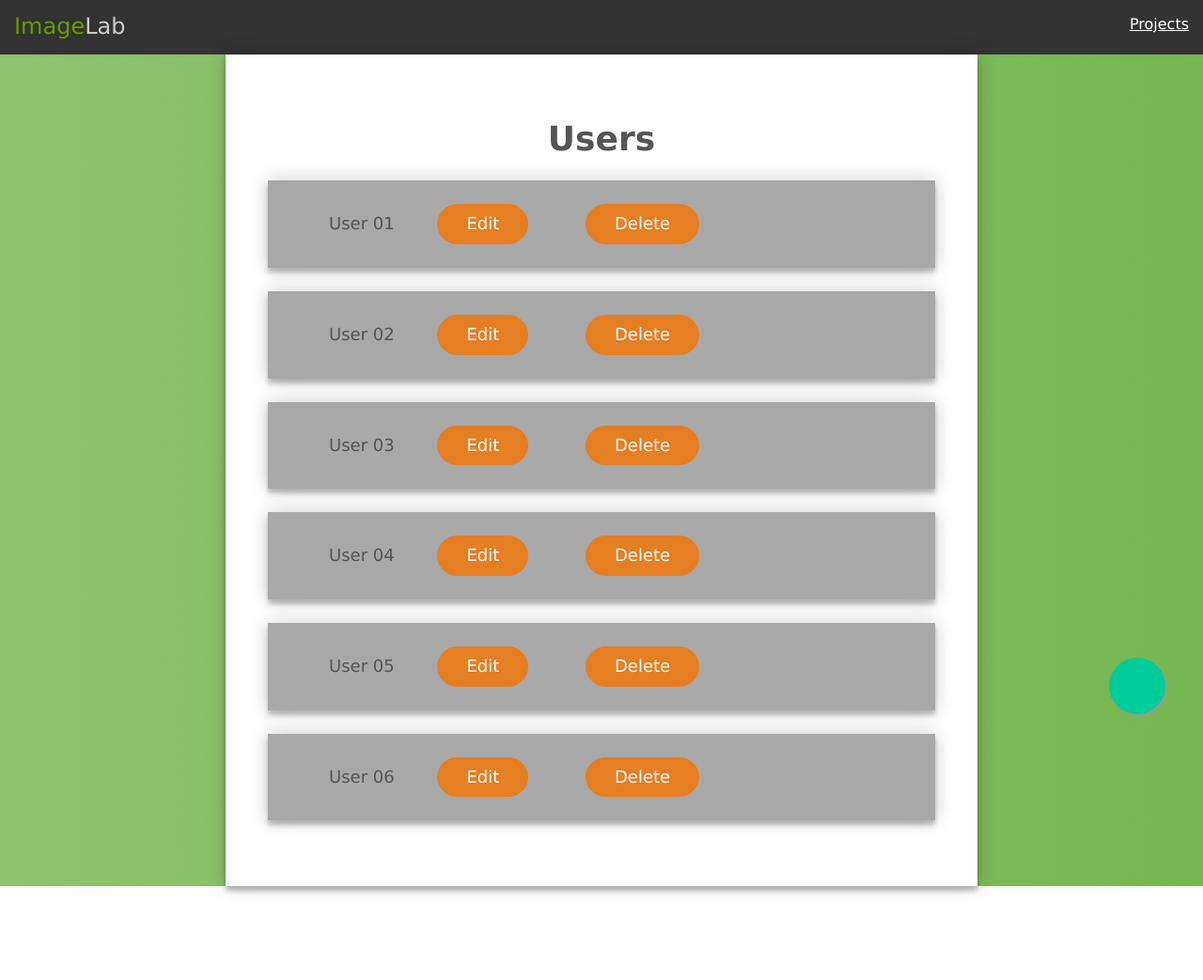
After one commit to BhagyaAmarasinghe/ImageLab, a Flask app: page /user_manager in a window 1280 px wide. The commit adds this page. Shown: the whole page at 94% size. Run offline with Flask 2, Linux system fonts and the light colour scheme; some libraries are stand-ins or nearby versions.

Commit message:
Added project_manager and user_management

```diff
--- a/src/app.py
+++ b/src/app.py
@@ -45,5 +45,13 @@ def register_user():
 
     return render_template("profile.html", email=session['email'])
 
+@app.route('/user_manager')
+def user_manager_template():
+    return render_template('user_manager.html')
+
+@app.route('/project_manager')
+def project_manager_template():
+    return render_template('project_manager.html')
+
 if __name__ == '__main__':
     app.run(port=4995, debug=True)
--- a/src/static/css/style.css
+++ b/src/static/css/style.css
@@ -33,7 +33,7 @@ html{
   position: relative;
   z-index: 1;
   background: #FFFFFF;
-  max-width: 360px;
+  max-width: 800px;
   margin: 0 auto 100px;
   padding: 45px;
   text-align: center;
@@ -122,4 +122,282 @@ body {
   font-family: "Roboto", sans-serif;
   -webkit-font-smoothing: antialiased;
   -moz-osx-font-smoothing: grayscale;
+
+    font-family:Verdana, Geneva, sans-serif;
+	font-size:18px;
+	background-color:#CCC;
+
 }
+
+
+
+/*-----------------------------------*/
+/* User Manager */
+/*-----------------------------------*/
+.user-list {
+    float: left;
+    list-style: none;
+    align-content: center;
+}
+
+.user-list li {
+
+    display: inline-block;
+    margin-left: 40px;
+}
+
+
+.section-usercreation {
+ margin-bottom: 10px;
+ align-content: center;
+ position: relative;
+  z-index: 1;
+  background: #a8a8a8;
+  max-width: 800px;
+  margin: 0 auto 25px;
+  padding: 25px;
+  text-align: center;
+  box-shadow: 0 0 20px 0 rgba(0, 0, 0, 0.2), 0 5px 5px 0 rgba(0, 0, 0, 0.24);
+}
+}
+
+
+
+.user-form {
+    align-content: center ;
+    border: 1px solid black;
+    width: 700;
+    height: 300;
+    overflow: scroll;
+    margin-bottom: 10px;
+}
+
+
+/*------ BUTTONS -------*/
+
+.btn:link,
+.btn:visited,
+input[type=submit] {
+
+
+    display: inline-block;
+    padding: 10px 30px;
+    font-weight: 300;
+    text-decoration: none;
+    border-radius: 200px;
+    -webkit-transition: background-color 0.2s, border 0.2s, color 0.2s;
+    transition: background-color 0.2s, border 0.2s, color 0.2s;
+
+}
+
+
+.btn-full:link,
+.btn-full:visited,
+input[type=submit] {
+
+    background-color: #e67e22;
+    border: 1px solid #e67e22;
+    color: #fff;
+    margin-right: 15px;
+
+}
+
+.btn-ghost:link,
+.btn-ghost:visited {
+
+    border: 1px solid #e67e22; /* border of button ghost */
+    color: #e67e22;
+}
+
+.btn:hover,
+.btn:active,
+input[type=submit]:hover,
+input[type=submit]:active {
+    background-color: #cf6d17;
+
+}
+
+.btn-full:hover,
+.btn-full:active {
+    border: 1px solid #cf6d17;
+
+}
+
+.btn-ghost:hover,
+.btn-ghost:active {
+
+    border: 1px solid #cf6d17; /* border of button ghost */
+    color: #fff;
+}
+.btn-floating {
+    float: right
+}
+
+
+
+
+
+.user_heading_list {
+
+}
+
+.user_headinglist {
+     float: left;
+    list-style: none;
+    align-content: center;
+}
+
+/*------ float button -------*/
+
+.float{
+	position:fixed;
+	width:60px;
+	height:60px;
+	bottom:40px;
+	right:40px;
+	background-color:#0C9;
+	color:#FFF;
+	border-radius:50px;
+	text-align:center;
+	box-shadow: 2px 2px 3px #999;
+}
+
+.my-float{
+	margin-top:22px;
+}
+
+
+
+/*-----------------------------------*/
+/* Project Manager */
+/*-----------------------------------*/
+.project-list {
+    float: left;
+    list-style: none;
+    align-content: center;
+}
+
+.project-list li {
+
+    display: inline-block;
+    margin-left: 40px;
+}
+
+
+.section-projectcreation {
+ margin-bottom: 10px;
+ align-content: center;
+ position: relative;
+  z-index: 1;
+  background: #a8a8a8;
+  max-width: 800px;
+  margin: 0 auto 25px;
+  padding: 25px;
+  text-align: center;
+  box-shadow: 0 0 20px 0 rgba(0, 0, 0, 0.2), 0 5px 5px 0 rgba(0, 0, 0, 0.24);
+}
+
+
+
+
+.uers-form {
+    align-content: center ;
+    border: 1px solid black;
+    width: 700;
+    height: 300;
+    overflow: scroll;
+    margin-bottom: 10px;
+}
+
+
+/*------ BUTTONS -------*/
+
+.btn:link,
+.btn:visited,
+input[type=submit] {
+
+
+    display: inline-block;
+    padding: 10px 30px;
+    font-weight: 300;
+    text-decoration: none;
+    border-radius: 200px;
+    -webkit-transition: background-color 0.2s, border 0.2s, color 0.2s;
+    transition: background-color 0.2s, border 0.2s, color 0.2s;
+
+}
+
+
+.btn-full:link,
+.btn-full:visited,
+input[type=submit] {
+
+    background-color: #e67e22;
+    border: 1px solid #e67e22;
+    color: #fff;
+    margin-right: 15px;
+
+}
+
+.btn-ghost:link,
+.btn-ghost:visited {
+
+    border: 1px solid #e67e22; /* border of button ghost */
+    color: #e67e22;
+}
+
+.btn:hover,
+.btn:active,
+input[type=submit]:hover,
+input[type=submit]:active {
+    background-color: #cf6d17;
+
+}
+
+.btn-full:hover,
+.btn-full:active {
+    border: 1px solid #cf6d17;
+
+}
+
+.btn-ghost:hover,
+.btn-ghost:active {
+
+    border: 1px solid #cf6d17; /* border of button ghost */
+    color: #fff;
+}
+.btn-floating {
+    float: right
+}
+
+
+
+
+
+.user_heading_list {
+
+}
+
+.user_headinglist {
+     float: left;
+    list-style: none;
+    align-content: center;
+}
+/*------ float button -------*/
+
+.float{
+	position:fixed;
+	width:60px;
+	height:60px;
+	bottom:40px;
+	right:40px;
+	background-color:#0C9;
+	color:#FFF;
+	border-radius:50px;
+	text-align:center;
+	box-shadow: 2px 2px 3px #999;
+}
+
+.my-float{
+	margin-top:22px;
+}
--- a/src/templates/base.html
+++ b/src/templates/base.html
@@ -7,6 +7,7 @@
     <link rel="stylesheet" type="text/css" href="{{ url_for('static', filename='css/grid.css') }}"/>
     <link rel="stylesheet" type="text/css" href="{{ url_for('static', filename='css/style.css') }}"/>
     <link href="https://fonts.googleapis.com/css?family=Lato:100,300,300i,400" rel="stylesheet"/>
+    <link href="https://unpkg.com/ionicons@4.2.0/dist/css/ionicons.min.css" rel="stylesheet">
 </head>
 <body>
 {% block content %}
--- /dev/null
+++ b/src/templates/user_manager.html
@@ -0,0 +1,97 @@
+{% extends "base.html" %}
+{% block content %}
+  <header style="width:100%;background-color:#333;">
+      <div style="float:left;padding:15px;">
+          <a href="#" title="androidcss" rel="home" style="font-size:24px;text-decoration:none;color:#FFF;"><span style="color:#690">Image</span><span style="color:#CCC">Lab</span></a>
+      </div>
+      <div style="float:right;padding:15px;">
+          <a href="#" style="color:#FFF;font-size:16px;">Projects</a>
+      </div>
+      <div style="clear:both;"></div>
+  </header>
+
+    <div class="form">
+
+            <div class="user-heading">
+                <h1>Users</h1>
+            </div>
+
+            <div class="user-form " >
+
+            <section class="section-usercreation">
+                <div class="row">
+
+                    <ul class="user-list">
+                        <li>User 01</li>
+                        <li><a class="btn btn-full" href="#" > Edit </a></li>
+                        <li><a class="btn btn-full" href="#" > Delete </a></li>
+
+                    </ul>
+                </div>
+            </section>
+           <section class="section-usercreation">
+                <div class="row">
+
+                    <ul class="user-list">
+                        <li>User 02</li>
+                        <li><a class="btn btn-full" href="#" > Edit </a></li>
+                        <li><a class="btn btn-full" href="#" > Delete </a></li>
+
+                    </ul>
+                </div>
+            </section>
+            <section class="section-projectcreation">
+                <div class="row">
+
+                    <ul class="user-list">
+                        <li>User 03</li>
+                        <li><a class="btn btn-full" href="#" > Edit </a></li>
+                        <li><a class="btn btn-full" href="#" > Delete </a></li>
+
+                    </ul>
+                </div>
+            </section>
+            <section class="section-usercreation">
+                <div class="row">
+
+                    <ul class="user-list">
+                        <li>User 04</li>
+                        <li><a class="btn btn-full" href="#" > Edit </a></li>
+                        <li><a class="btn btn-full" href="#" > Delete </a></li>
+
+                    </ul>
+                </div>
+            </section>
+             <section class="section-usercreation">
+                <div class="row">
+
+                    <ul class="user-list">
+                        <li>User 05</li>
+                        <li><a class="btn btn-full" href="#" > Edit </a></li>
+                        <li><a class="btn btn-full" href="#" > Delete </a></li>
+
+                    </ul>
+                </div>
+            </section>
+             <section class="section-usercreation">
+                <div class="row">
+
+                    <ul class="user-list">
+                        <li>User 06</li>
+                        <li><a class="btn btn-full" href="#" > Edit </a></li>
+                        <li><a class="btn btn-full" href="#" > Delete </a></li>
+
+                    </ul>
+                </div>
+            </section>
+
+        </div>
+
+            <!-- Float button Code begins here  -->
+
+            <a href="https://www.google.com/" class="float">
+                <i class="fa fa-plus my-float"></i>
+            </a>
+
+    </div>
+{% endblock %}
```
Also changed, not shown: src/templates/project_manager.html (added, +106 -0 lines).
